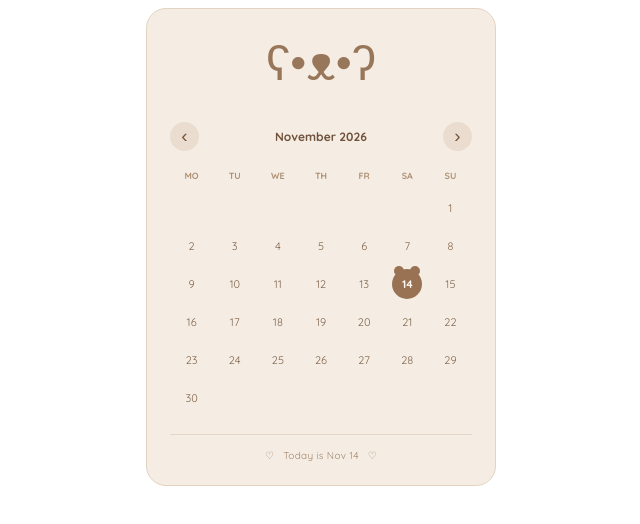
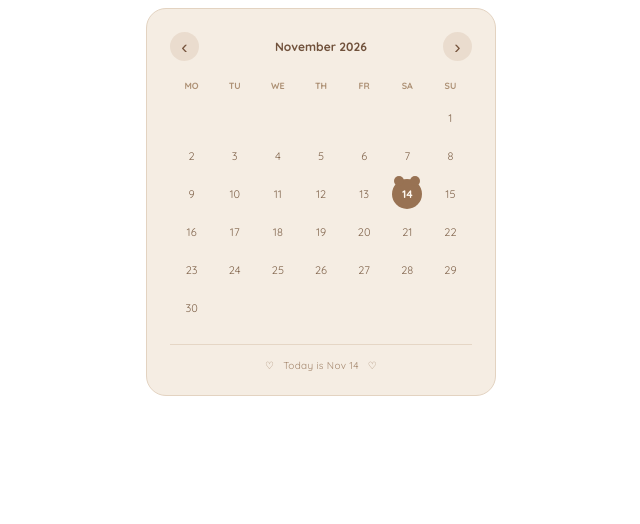
Before and after one commit to widgpack/little-mocha-widgets, a plain HTML site: page teddy-calendar/index.html in a window 1280 px wide. Shown: the whole page, without its empty margins (319-959 px from the left). Drawn offline with Linux system fonts and the light colour scheme.

Commit message:
Remove unnecessary elements from index.html

```diff
--- a/teddy-calendar/index.html
+++ b/teddy-calendar/index.html
@@ -11,10 +11,6 @@
 <body>
 
   <main class="calendar-widget">
-
-    <header class="calendar-header">
-        <div class="bear">ʕ•ᴥ•ʔ</div>
-    </header>
 
     <div class="calendar-nav">
         <button id="prev" aria-label="Previous month">‹</button>
```
